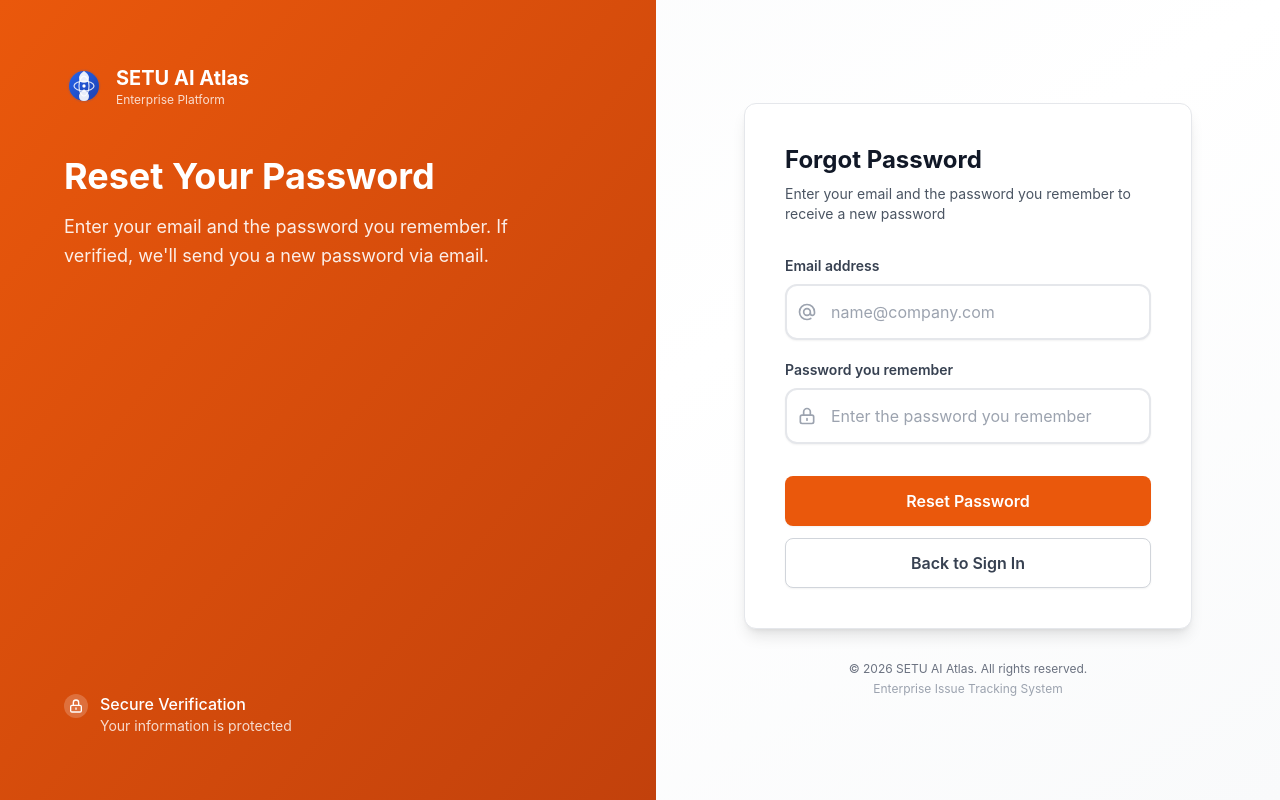
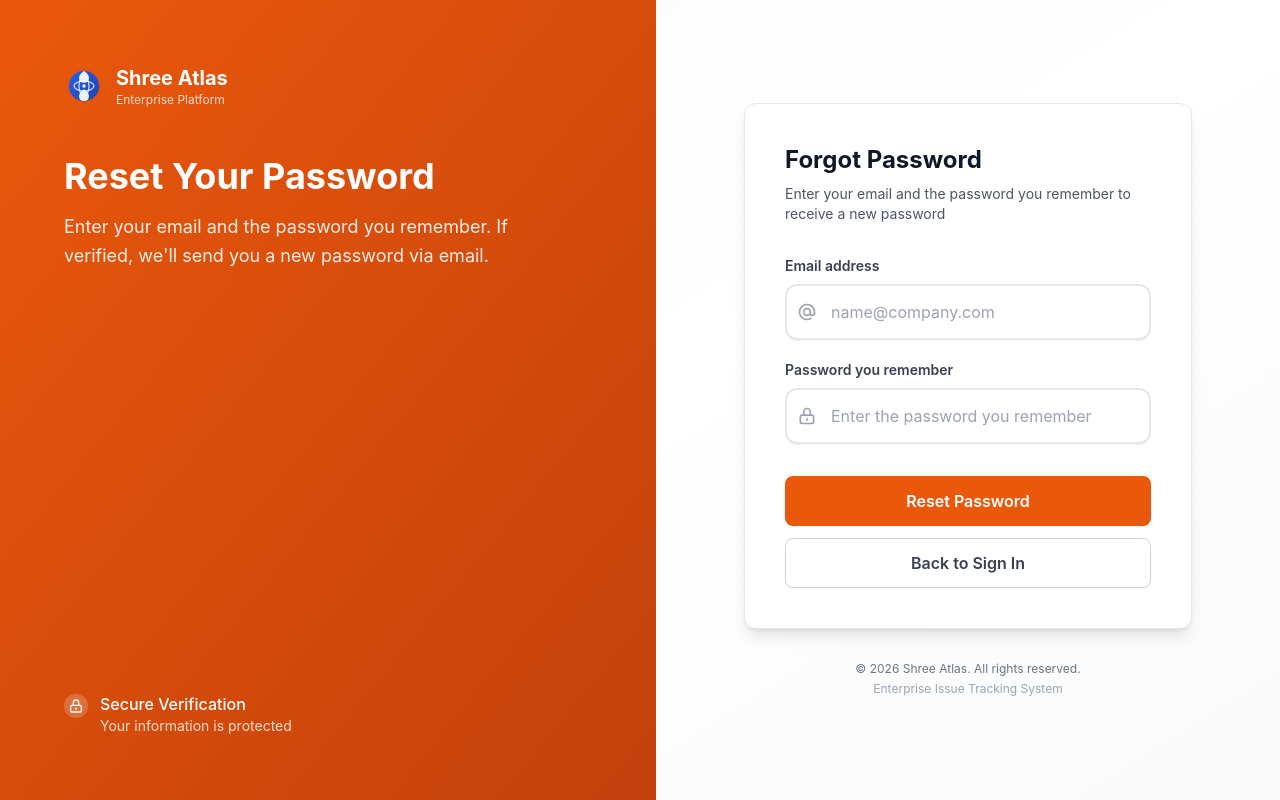
Before and after one commit to shreeharisvimal/Atlas, a React (Vite) app: page /forgot-password in a window 1280 px wide. Built offline with nearby package versions, Linux system fonts and the light colour scheme; no server answers.

Commit message:
New updates

```diff
--- a/index.html
+++ b/index.html
@@ -6,10 +6,10 @@
     <!-- Preload logo for faster rendering -->
     <link rel="preload" href="/logo-icon.svg" as="image" />
     <meta name="viewport" content="width=device-width, initial-scale=1.0, maximum-scale=5.0, user-scalable=yes" />
-    <meta name="description" content="SETU AI Atlas - Enterprise Issue Tracking System for efficient team collaboration and project management" />
+    <meta name="description" content="Shree Atlas - Enterprise Issue Tracking System for efficient team collaboration and project management" />
     <meta name="theme-color" content="#f97316" />
     <meta name="color-scheme" content="light dark" />
-    <title>SETU AI Atlas - Enterprise Issue Tracking</title>
+    <title>Shree Atlas - Enterprise Issue Tracking</title>
     <link rel="preconnect" href="https://fonts.googleapis.com" />
     <link rel="preconnect" href="https://fonts.gstatic.com" crossorigin />
   </head>
--- a/src/components/Layout.tsx
+++ b/src/components/Layout.tsx
@@ -365,7 +365,7 @@ export const Layout = ({ children }: { children: React.ReactNode }) => {
                 <div className="flex items-center space-x-2">
                   <img
                     src={import.meta.env.VITE_BASE_PATH ? `${import.meta.env.VITE_BASE_PATH}logo-icon.svg` : '/logo-icon.svg'}
-                    alt="SETU AI Atlas Logo"
+                    alt="Shree Atlas Logo"
                     className="w-8 h-8 flex-shrink-0"
                     onError={(e) => {
                       // Fallback if logo fails to load
@@ -375,7 +375,7 @@ export const Layout = ({ children }: { children: React.ReactNode }) => {
                   />
                   <div className="hidden sm:block">
                     <h1 className="text-xl font-bold text-gray-900 dark:text-white">
-                      SETU AI Atlas
+                      Shree Atlas
                     </h1>
                   </div>
                 </div>
--- a/src/hooks/usePageTitle.ts
+++ b/src/hooks/usePageTitle.ts
@@ -17,7 +17,7 @@ export const usePageTitle = () => {
   const location = useLocation();
 
   useEffect(() => {
-    const baseTitle = 'SETU AI Atlas';
+    const baseTitle = 'Shree Atlas';
 
     // Get the page name from the route
     let pageName = 'Dashboard'; // default
--- a/src/pages/ForgotPassword.tsx
+++ b/src/pages/ForgotPassword.tsx
@@ -81,7 +81,7 @@ export const ForgotPassword = () => {
           <div className="flex items-center space-x-3 mb-12">
             <img
               src={import.meta.env.VITE_BASE_PATH ? `${import.meta.env.VITE_BASE_PATH}logo-icon.svg` : '/logo-icon.svg'}
-              alt="SETU AI Atlas Logo"
+              alt="Shree Atlas Logo"
               className="w-10 h-10 flex-shrink-0"
               onError={(e) => {
                 const target = e.target as HTMLImageElement;
@@ -89,7 +89,7 @@ export const ForgotPassword = () => {
               }}
             />
             <div>
-              <h1 className="text-xl font-bold text-white">SETU AI Atlas</h1>
+              <h1 className="text-xl font-bold text-white">Shree Atlas</h1>
               <p className="text-xs text-white/80">Enterprise Platform</p>
             </div>
           </div>
@@ -127,7 +127,7 @@ export const ForgotPassword = () => {
             <div className="flex items-center justify-center space-x-3 mb-4">
               <img
                 src={import.meta.env.VITE_BASE_PATH ? `${import.meta.env.VITE_BASE_PATH}logo-icon.svg` : '/logo-icon.svg'}
-                alt="SETU AI Atlas Logo"
+                alt="Shree Atlas Logo"
                 className="w-10 h-10 flex-shrink-0"
                 onError={(e) => {
                   const target = e.target as HTMLImageElement;
@@ -135,7 +135,7 @@ export const ForgotPassword = () => {
                 }}
               />
               <div className="text-left">
-                <h1 className="text-xl font-bold text-gray-900 dark:text-white">SETU AI Atlas</h1>
+                <h1 className="text-xl font-bold text-gray-900 dark:text-white">Shree Atlas</h1>
                 <p className="text-xs text-gray-500 dark:text-gray-400">Enterprise Platform</p>
               </div>
             </div>
@@ -300,7 +300,7 @@ export const ForgotPassword = () => {
           {/* Footer */}
           <div className="mt-8 text-center">
             <p className="text-xs text-gray-500 dark:text-gray-400">
-              © {new Date().getFullYear()} SETU AI Atlas. All rights reserved.
+              © {new Date().getFullYear()} Shree Atlas. All rights reserved.
             </p>
             <p className="mt-1 text-xs text-gray-400 dark:text-gray-500">
               Enterprise Issue Tracking System
--- a/src/pages/Login.tsx
+++ b/src/pages/Login.tsx
@@ -96,7 +96,7 @@ export const Login = () => {
           <div className="flex items-center space-x-3 mb-12">
             <img
               src={import.meta.env.VITE_BASE_PATH ? `${import.meta.env.VITE_BASE_PATH}logo-icon.svg` : '/logo-icon.svg'}
-              alt="SETU AI Atlas Logo"
+              alt="Shree Atlas Logo"
               className="w-10 h-10 flex-shrink-0"
               onError={(e) => {
                 // Fallback if logo fails to load
@@ -105,7 +105,7 @@ export const Login = () => {
               }}
             />
             <div>
-              <h1 className="text-xl font-bold text-white">SETU AI Atlas</h1>
+              <h1 className="text-xl font-bold text-white">Shree Atlas</h1>
               <p className="text-xs text-white/80">Enterprise Platform</p>
             </div>
           </div>
@@ -165,7 +165,7 @@ export const Login = () => {
             <div className="flex items-center justify-center space-x-3 mb-4">
               <img
                 src={import.meta.env.VITE_BASE_PATH ? `${import.meta.env.VITE_BASE_PATH}logo-icon.svg` : '/logo-icon.svg'}
-                alt="SETU AI Atlas Logo"
+                alt="Shree Atlas Logo"
                 className="w-10 h-10 flex-shrink-0"
                 onError={(e) => {
                   // Fallback if logo fails to load
@@ -174,7 +174,7 @@ export const Login = () => {
                 }}
               />
               <div className="text-left">
-                <h1 className="text-xl font-bold text-gray-900 dark:text-white">SETU AI Atlas</h1>
+                <h1 className="text-xl font-bold text-gray-900 dark:text-white">Shree Atlas</h1>
                 <p className="text-xs text-gray-500 dark:text-gray-400">Enterprise Platform</p>
               </div>
             </div>
@@ -322,7 +322,7 @@ export const Login = () => {
           {/* Footer */}
           <div className="mt-8 text-center">
             <p className="text-xs text-gray-500 dark:text-gray-400">
-              © {new Date().getFullYear()} SETU AI Atlas. All rights reserved.
+              © {new Date().getFullYear()} Shree Atlas. All rights reserved.
             </p>
             <p className="mt-1 text-xs text-gray-400 dark:text-gray-500">
               Enterprise Issue Tracking System
```
